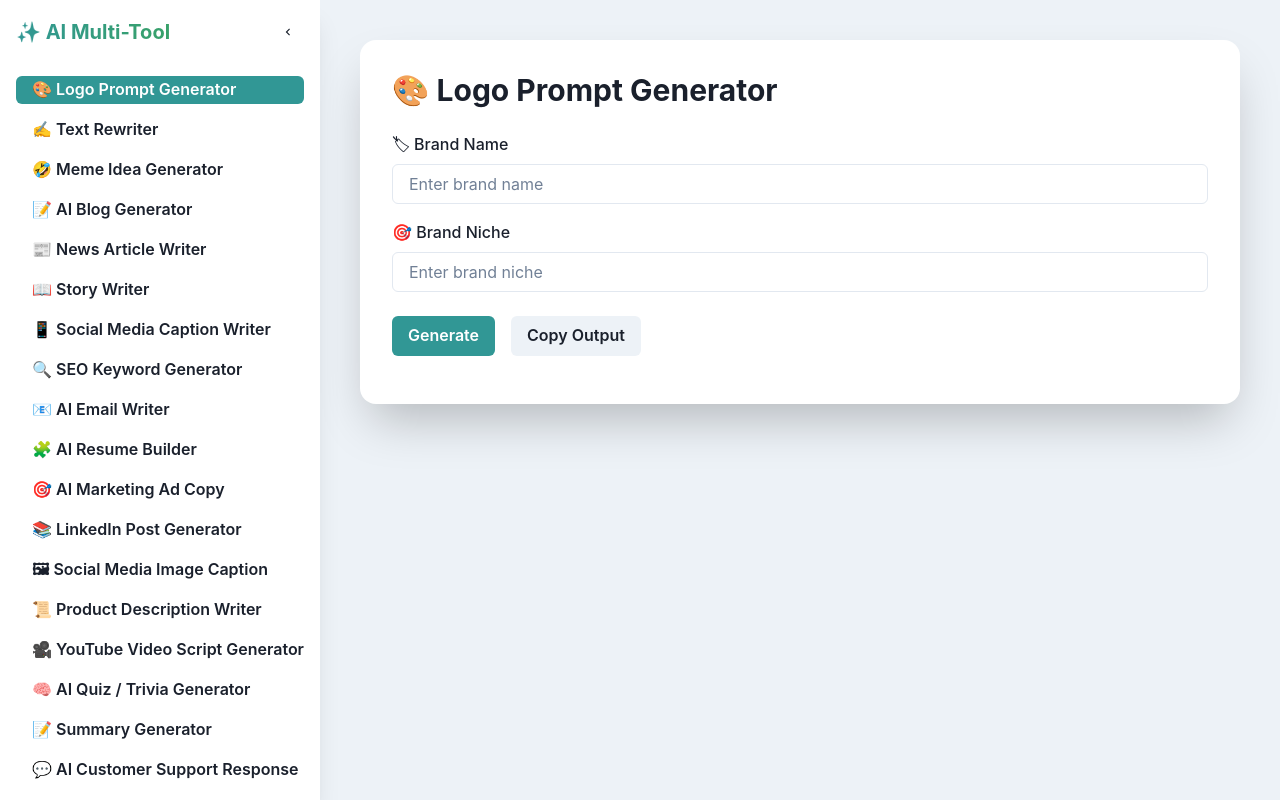
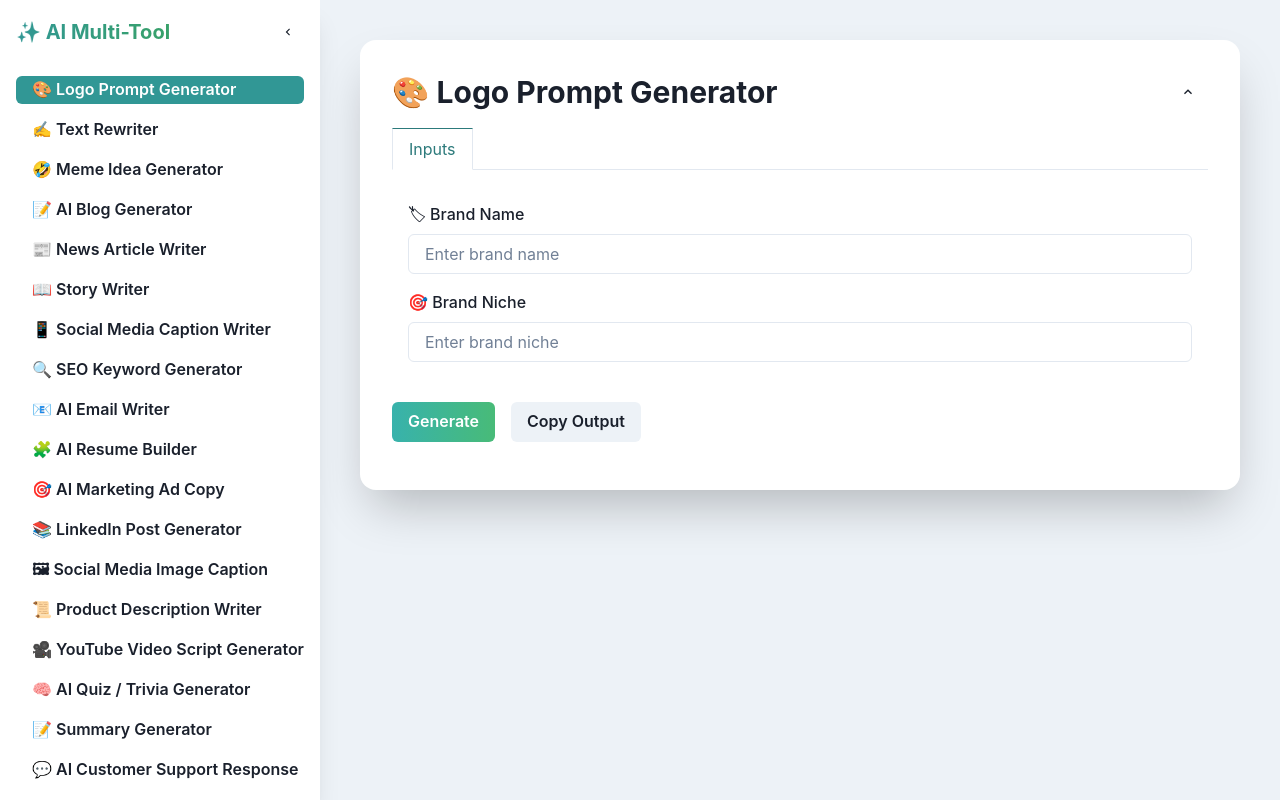
Before and after one commit to bilalali2010/new-multi-tool-suite, a Next.js app: page / in a window 1280 px wide. Built offline with nearby package versions, Linux system fonts and the light colour scheme.

Commit message:
Refactor ToolUI component with collapsible inputs

```diff
--- a/app/components/ToolUI.jsx
+++ b/app/components/ToolUI.jsx
@@ -13,17 +13,30 @@ import {
   FormLabel,
   Button,
   Heading,
+  Collapse,
+  IconButton,
+  Tabs,
+  TabList,
+  TabPanels,
+  Tab,
+  TabPanel,
+  Tooltip,
 } from "@chakra-ui/react";
+import { ChevronDownIcon, ChevronUpIcon } from "@chakra-ui/icons";
 
 export default function ToolUI({ title, fields = [], promptTemplate }) {
+  // Initialize field values
   const [values, setValues] = useState(
     fields.reduce((acc, f) => ({ ...acc, [f.name]: f.default || "" }), {})
   );
   const [output, setOutput] = useState("");
   const [loading, setLoading] = useState(false);
+  const [collapsed, setCollapsed] = useState(false);
 
+  // Update field values
   const handleChange = (name, value) => setValues({ ...values, [name]: value });
 
+  // Generate AI response
   const generate = async () => {
     let prompt = promptTemplate;
     Object.keys(values).forEach((key) => {
@@ -33,6 +46,7 @@ export default function ToolUI({ title, fields = [], promptTemplate }) {
     setLoading(true);
     setOutput("");
 
+    try {
       const res = await fetch("/api/generate", {
         method: "POST",
         headers: { "Content-Type": "application/json" },
@@ -41,14 +55,38 @@ export default function ToolUI({ title, fields = [], promptTemplate }) {
 
       const data = await res.json();
       setOutput(data.result || "Error generating response");
+    } catch (err) {
+      setOutput("Server error");
+    } finally {
       setLoading(false);
+    }
   };
 
   return (
-    <Box maxW="4xl" mx="auto" p={8} bg="white" borderRadius="2xl" boxShadow="2xl">
-      <Heading size="lg" mb={6}>{title}</Heading>
+    <Box maxW="5xl" mx="auto" p={8} bg="white" borderRadius="2xl" boxShadow="2xl">
+      {/* Header */}
+      <HStack justify="space-between" mb={4}>
+        <Heading size="lg">{title}</Heading>
+        <IconButton
+          icon={collapsed ? <ChevronDownIcon /> : <ChevronUpIcon />}
+          onClick={() => setCollapsed(!collapsed)}
+          aria-label="Toggle Inputs"
+          variant="ghost"
+        />
+      </HStack>
 
-      <VStack spacing={4} align="stretch" mb={6}>
+      {/* Collapsible Input Panel */}
+      <Collapse in={!collapsed} animateOpacity>
+        <Tabs variant="enclosed-colored" colorScheme="teal">
+          <TabList mb="1em">
+            <Tab>Inputs</Tab>
+            {fields.some((f) => f.type === "select") && <Tab>Options</Tab>}
+          </TabList>
+
+          <TabPanels>
+            {/* Inputs Tab */}
+            <TabPanel>
+              <VStack spacing={4} align="stretch">
                 {fields.map((f) => (
                   <Box key={f.name}>
                     <FormLabel>{f.label}</FormLabel>
@@ -67,13 +105,6 @@ export default function ToolUI({ title, fields = [], promptTemplate }) {
                         rows={4}
                       />
                     )}
-            {f.type === "select" && (
-              <Select value={values[f.name]} onChange={(e) => handleChange(f.name, e.target.value)}>
-                {f.options.map((o) => (
-                  <option key={o} value={o}>{o}</option>
-                ))}
-              </Select>
-            )}
                     {f.type === "number" && (
                       <NumberInput
                         value={values[f.name]}
@@ -87,21 +118,66 @@ export default function ToolUI({ title, fields = [], promptTemplate }) {
                   </Box>
                 ))}
               </VStack>
+            </TabPanel>
 
-      <HStack spacing={4} mb={4}>
-        <Button colorScheme="teal" onClick={generate} isLoading={loading}>
+            {/* Options Tab */}
+            <TabPanel>
+              <VStack spacing={4} align="stretch">
+                {fields
+                  .filter((f) => f.type === "select")
+                  .map((f) => (
+                    <Box key={f.name}>
+                      <FormLabel>{f.label}</FormLabel>
+                      <Select
+                        value={values[f.name]}
+                        onChange={(e) => handleChange(f.name, e.target.value)}
+                      >
+                        {f.options.map((o) => (
+                          <option key={o} value={o}>
+                            {o}
+                          </option>
+                        ))}
+                      </Select>
+                    </Box>
+                  ))}
+              </VStack>
+            </TabPanel>
+          </TabPanels>
+        </Tabs>
+      </Collapse>
+
+      {/* Action Buttons */}
+      <HStack spacing={4} mt={6} mb={4}>
+        <Button
+          bgGradient="linear(to-r, teal.400, green.400)"
+          color="white"
+          _hover={{ bgGradient: "linear(to-r, teal.500, green.500)" }}
+          onClick={generate}
+          isLoading={loading}
+        >
           Generate
         </Button>
+        <Tooltip label="Copy output to clipboard" placement="top">
           <Button
             onClick={() => navigator.clipboard.writeText(output)}
             disabled={!output}
           >
             Copy Output
           </Button>
+        </Tooltip>
       </HStack>
 
+      {/* Output Panel */}
       {output && (
-        <Box mt={4} p={6} bg="gray.50" borderRadius="xl" whiteSpace="pre-wrap" maxH="400px" overflowY="auto">
+        <Box
+          mt={4}
+          p={6}
+          bg="gray.50"
+          borderRadius="xl"
+          whiteSpace="pre-wrap"
+          maxH="400px"
+          overflowY="auto"
+        >
           {output}
         </Box>
       )}
```
Lines whose indentation alone changed are shown as unchanged.
